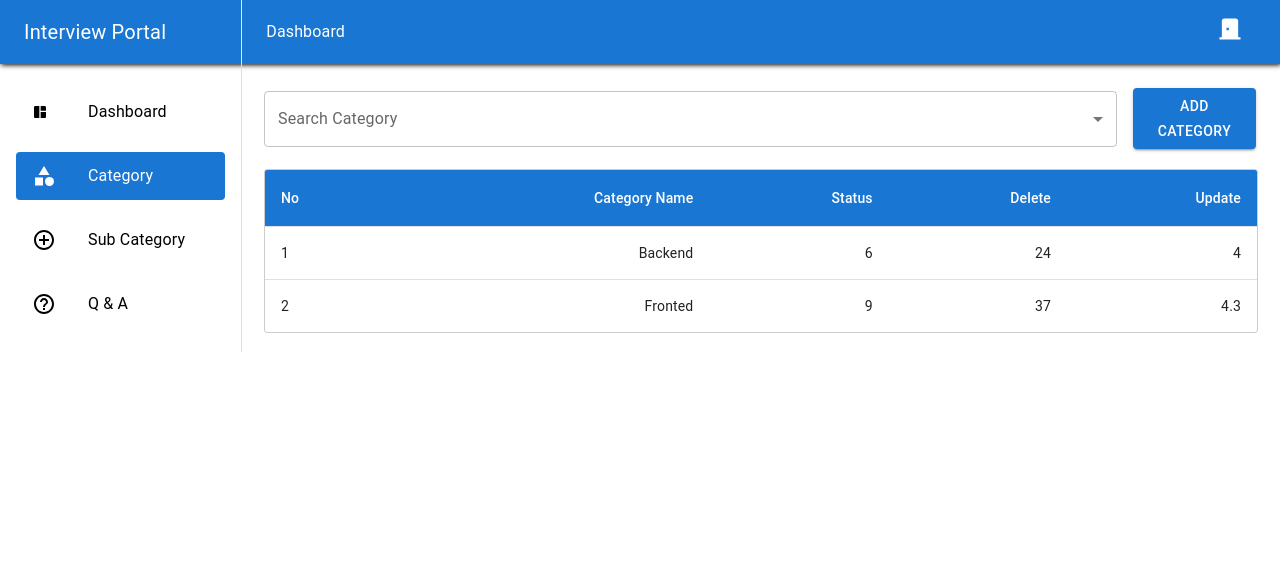
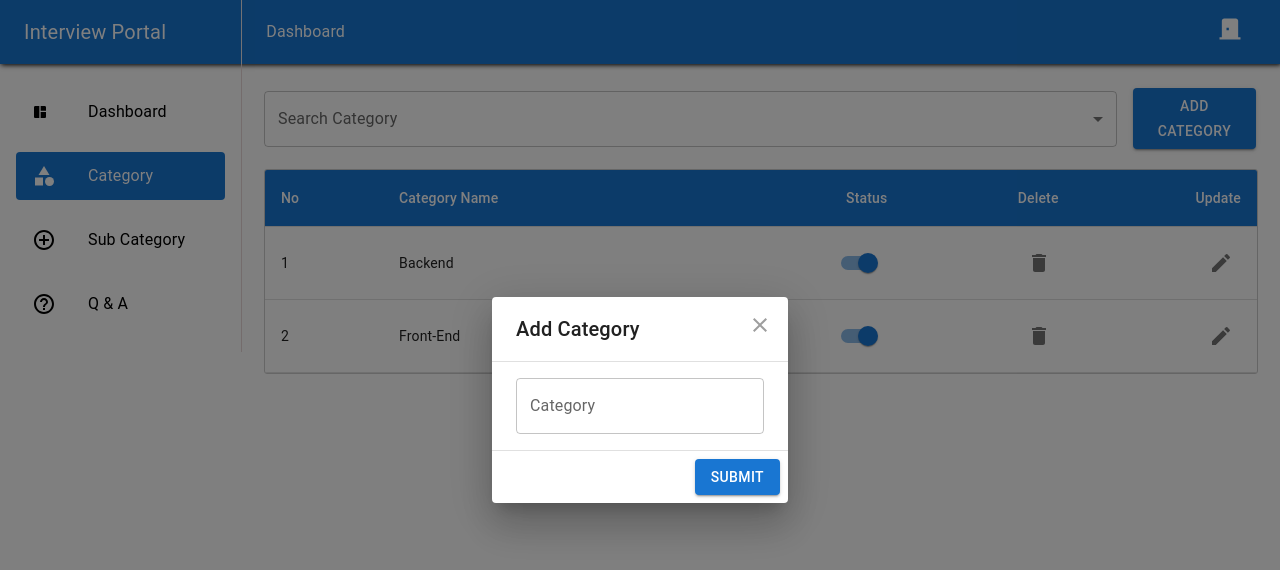
Before and after one commit to jaydeep4884/interview-portal, a React (Create React App) app: page /category in a window 1280 px wide. Both pictures are taken after a click on the button "ADD CATEGORY". Shown: the top 570 px of the page. Built offline with nearby package versions, Linux system fonts and the light colour scheme.

Commit message:
Category Page Complete

```diff
--- a/src/pages/Category.jsx
+++ b/src/pages/Category.jsx
@@ -1,10 +1,17 @@
-import React from "react";
+import React, { useState } from "react";
 import Navbar from "../components/Navbar";
 import {
   Box,
   Button,
   Container,
+  Dialog,
+  DialogActions,
+  DialogContent,
+  DialogTitle,
+  IconButton,
   MenuItem,
+  Paper,
+  Switch,
   Table,
   TableBody,
   TableCell,
@@ -13,31 +20,39 @@ import {
   TableRow,
   TextField,
 } from "@mui/material";
+import DeleteIcon from "@mui/icons-material/Delete";
+import EditIcon from "@mui/icons-material/Edit";
+import CloseIcon from "@mui/icons-material/Close";
+import { useFormik } from "formik";
+import toast, { Toaster } from "react-hot-toast";
 
-const currencies = [
-  {
-    value: "Backend",
-    label: "Backend",
-  },
-  {
-    value: "Front-End",
-    label: "Front-End",
-  },
-  {
-    value: "Devops",
-    label: "Devops",
-  },
+const categories = [
+  { id: 1, name: "Backend", status: <Switch defaultChecked /> },
+  { id: 2, name: "Front-End", status: <Switch defaultChecked /> },
 ];
 
-function createData(name, calories, fat, carbs, protein) {
-  return { name, calories, fat, carbs, protein };
-}
+function Category() {
+  const [open, setOpen] = useState(false);
 
-const rows = [
-  createData("1", "Backend", 6.0, 24, 4.0),
-  createData("2", "Fronted", 9.0, 37, 4.3),
-];
-function Category() {
+  const handleClickOpen = () => {
+    setOpen(true);
+  };
+
+  const handleClose = () => {
+    setOpen(false);
+  };
+
+  const formik = useFormik({
+    initialValues: {
+      category: "",
+    },
+    onSubmit: (values, { resetForm }) => {
+      resetForm();
+      handleClose();
+      toast.success("Category Add Successfully !!");
+      console.log("Form Submit !!", values);
+    },
+  });
   return (
     <>
       <Box sx={{ position: "relative" }}>
@@ -60,21 +75,54 @@ function Category() {
                 marginBottom: "20px",
               }}
             >
-              <TextField
-                fullWidth
-                id="fullWidth"
-                component="form"
-                select
-                label="Search Category"
-              >
-                {currencies.map((option) => (
-                  <MenuItem key={option.value} value={option.value}>
-                    {option.label}
+              <TextField fullWidth select label="Search Category">
+                {categories.map((option) => (
+                  <MenuItem key={option.id} value={option.name}>
+                    {option.name}
                   </MenuItem>
                 ))}
               </TextField>
 
-              <Button variant="contained">Add Category</Button>
+              <Button variant="contained" onClick={handleClickOpen}>
+                Add Category
+              </Button>
+
+              <Dialog open={open}>
+                <form onSubmit={formik.handleSubmit}>
+                  <DialogTitle>Add Category</DialogTitle>
+
+                  <IconButton
+                    aria-label="close"
+                    onClick={handleClose}
+                    sx={(theme) => ({
+                      position: "absolute",
+                      right: 8,
+                      top: 8,
+                      color: theme.palette.grey[500],
+                    })}
+                  >
+                    <CloseIcon />
+                  </IconButton>
+
+                  <DialogContent dividers={Paper}>
+                    <TextField
+                      id="category"
+                      name="category"
+                      label="Category"
+                      onChange={formik.handleChange}
+                      value={formik.values.category}
+                      type="text"
+                      fullWidth
+                      variant="outlined"
+                    />
+                  </DialogContent>
+                  <DialogActions>
+                    <Button type="submit" variant="contained">
+                      Submit
+                    </Button>
+                  </DialogActions>
+                </form>
+              </Dialog>
             </Box>
 
             <TableContainer
@@ -85,40 +133,39 @@ function Category() {
               }}
             >
               <Table aria-label="simple table">
-                <TableHead
-                  sx={{
-                    backgroundColor: "rgb(25, 118, 210)",
-                  }}
-                >
+                <TableHead sx={{ backgroundColor: "rgb(25, 118, 210)" }}>
                   <TableRow>
                     <TableCell sx={{ color: "white" }}>No</TableCell>
-                    <TableCell sx={{ color: "white" }} align="right">
-                      Category Name
-                    </TableCell>
-                    <TableCell sx={{ color: "white" }} align="right">
+                    <TableCell sx={{ color: "white" }}>Category Name</TableCell>
+                    <TableCell sx={{ color: "white", textAlign: "end" }}>
                       Status
                     </TableCell>
-                    <TableCell sx={{ color: "white" }} align="right">
+                    <TableCell sx={{ color: "white", textAlign: "end" }}>
                       Delete
                     </TableCell>
-                    <TableCell sx={{ color: "white" }} align="right">
+                    <TableCell sx={{ color: "white", textAlign: "end" }}>
                       Update
                     </TableCell>
                   </TableRow>
                 </TableHead>
                 <TableBody>
-                  {rows.map((row) => (
-                    <TableRow
-                      key={row.name}
-                      sx={{ "&:last-child td, &:last-child th": { border: 0 } }}
-                    >
-                      <TableCell component="th" scope="row">
-                        {row.name}
+                  {categories.map((category) => (
+                    <TableRow key={category.id}>
+                      <TableCell>{category.id}</TableCell>
+                      <TableCell>{category.name}</TableCell>
+                      <TableCell sx={{ textAlign: "end" }}>
+                        {category.status}
                       </TableCell>
-                      <TableCell align="right">{row.calories}</TableCell>
-                      <TableCell align="right">{row.fat}</TableCell>
-                      <TableCell align="right">{row.carbs}</TableCell>
-                      <TableCell align="right">{row.protein}</TableCell>
+                      <TableCell sx={{ textAlign: "end" }}>
+                        <IconButton aria-label="delete">
+                          <DeleteIcon />
+                        </IconButton>
+                      </TableCell>
+                      <TableCell sx={{ textAlign: "end" }}>
+                        <IconButton aria-label="delete">
+                          <EditIcon />
+                        </IconButton>
+                      </TableCell>
                     </TableRow>
                   ))}
                 </TableBody>
@@ -126,6 +173,7 @@ function Category() {
             </TableContainer>
           </Container>
         </Box>
+        <Toaster />
       </Box>
     </>
   );
```
